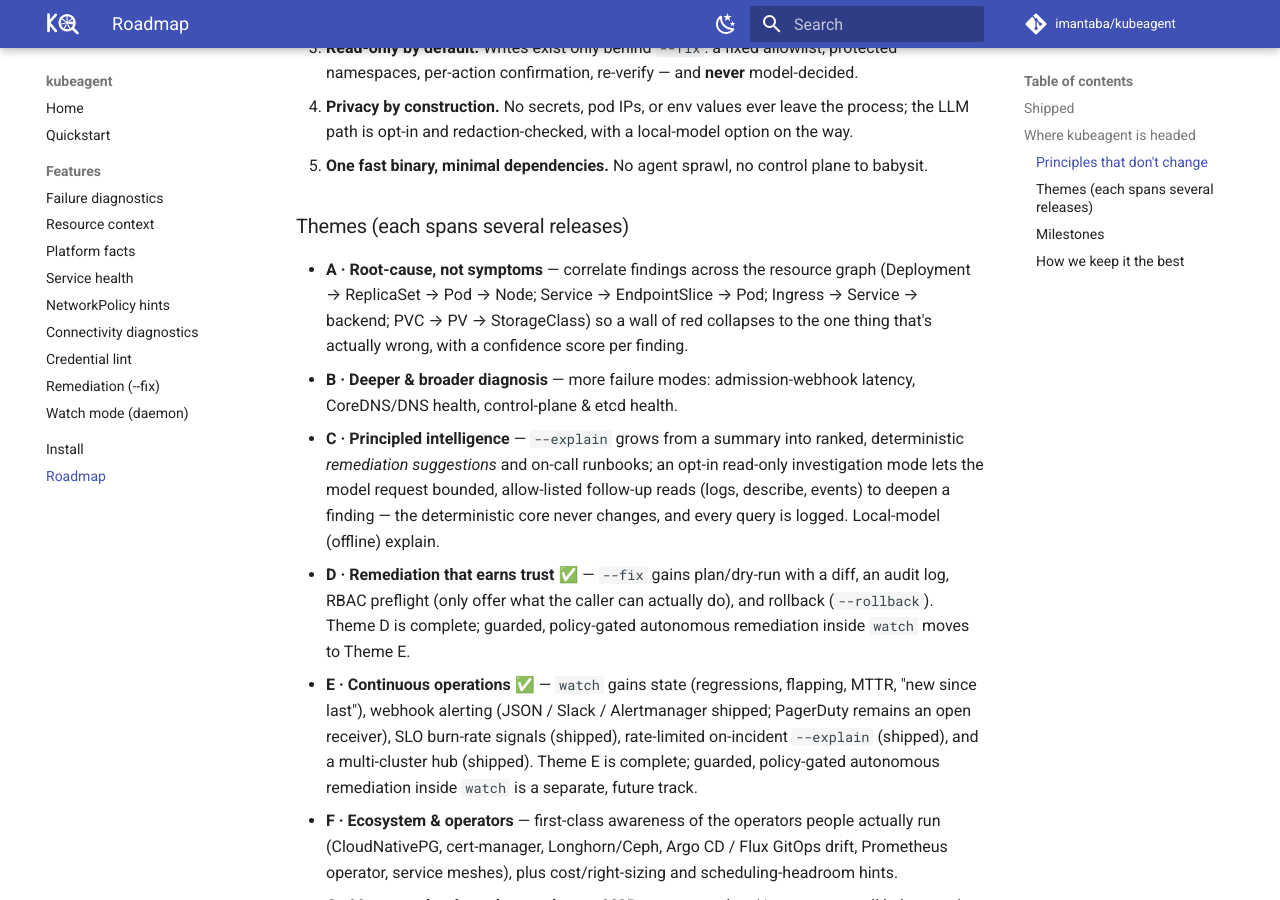
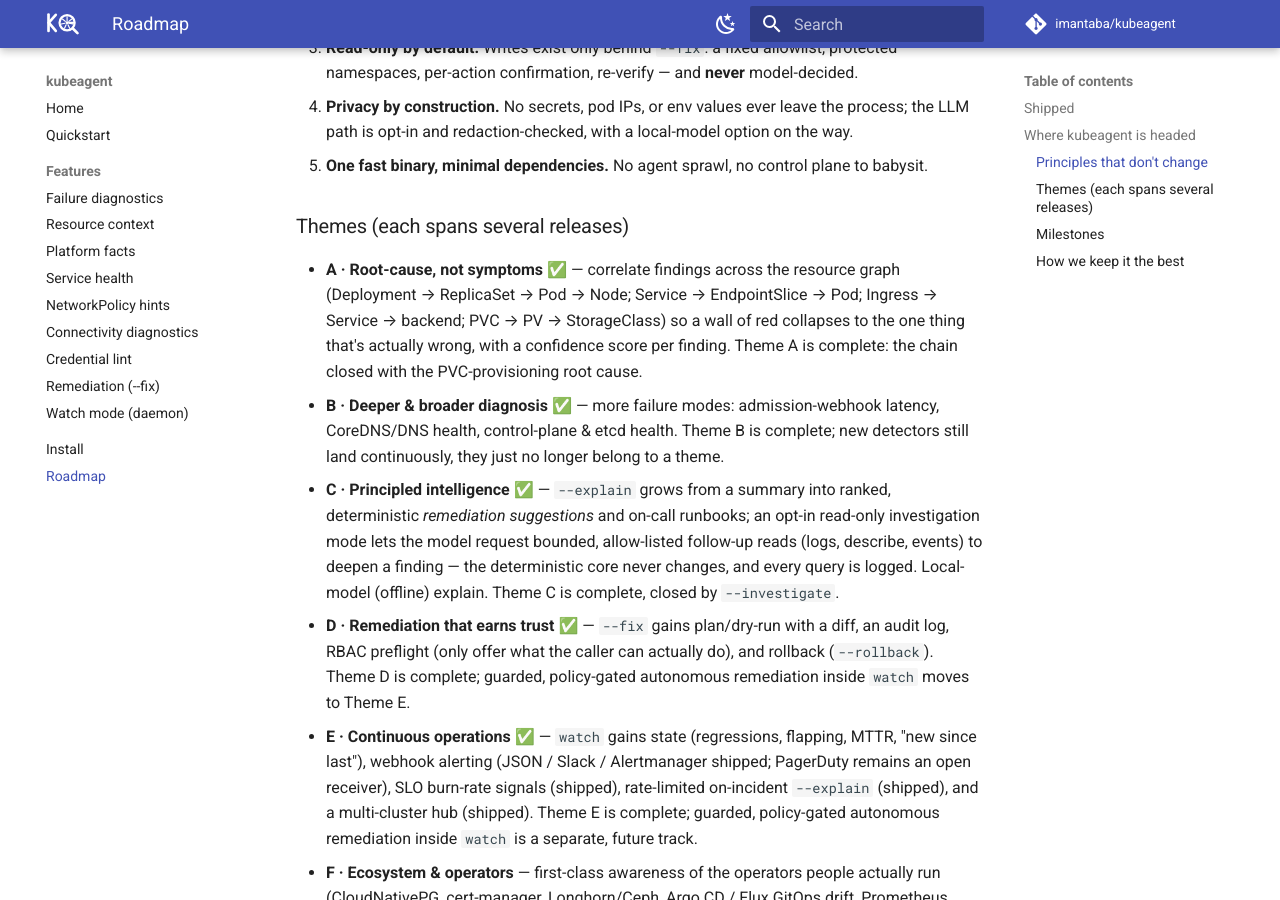
Before and after one commit to imantaba/kubeagent, an MkDocs documentation site: the page built from website/docs/roadmap.md, in a window 1280 px wide and 900 px high, scrolled down 7989 px. Built offline with MkDocs 1.6.1 and Material for MkDocs 9.7.7, drawn with Linux system fonts in a browser that asks for light colours; comment, search, counter and statistics services are not loaded.

Commit message:
release: v0.59.0 (multi-cluster hub; completes Theme E)
One watch process can now run an informer set per cluster, with every
per-cluster metric, alert, explanation and log line naming the cluster it
came from. Chart version takes a MINOR bump (0.21.1 → 0.22.0): the
templates and values gained the multicluster block.

Also marks Themes A, B and C complete on the roadmap. Their closing slices
shipped some releases ago — the PVC-provisioning root cause, the
admission-webhook latency check, and --investigate — but the theme list
still read as though they were open.

```diff
--- a/website/docs/roadmap.md
+++ b/website/docs/roadmap.md
@@ -391,17 +391,20 @@ These are the north star; every item below is measured against them.
 
 ### Themes (each spans several releases)
 
-- **A · Root-cause, not symptoms** — correlate findings across the resource graph
+- **A · Root-cause, not symptoms** ✅ — correlate findings across the resource graph
   (Deployment → ReplicaSet → Pod → Node; Service → EndpointSlice → Pod; Ingress →
   Service → backend; PVC → PV → StorageClass) so a wall of red collapses to the one
-  thing that's actually wrong, with a confidence score per finding.
-- **B · Deeper & broader diagnosis** — more failure modes: admission-webhook
-  latency, CoreDNS/DNS health, control-plane & etcd health.
-- **C · Principled intelligence** — `--explain` grows from a summary into ranked,
+  thing that's actually wrong, with a confidence score per finding. Theme A is
+  complete: the chain closed with the PVC-provisioning root cause.
+- **B · Deeper & broader diagnosis** ✅ — more failure modes: admission-webhook
+  latency, CoreDNS/DNS health, control-plane & etcd health. Theme B is complete;
+  new detectors still land continuously, they just no longer belong to a theme.
+- **C · Principled intelligence** ✅ — `--explain` grows from a summary into ranked,
   deterministic *remediation suggestions* and on-call runbooks; an opt-in read-only
   investigation mode lets the model request bounded, allow-listed follow-up reads
   (logs, describe, events) to deepen a finding — the deterministic core never
-  changes, and every query is logged. Local-model (offline) explain.
+  changes, and every query is logged. Local-model (offline) explain. Theme C is
+  complete, closed by `--investigate`.
 - **D · Remediation that earns trust** ✅ — `--fix` gains plan/dry-run with a
   diff, an audit log, RBAC preflight (only offer what the caller can actually
   do), and rollback (`--rollback`). Theme D is complete; guarded, policy-gated
```
Also changed, not shown: website/docs/install.md (+2 -2 lines), CHANGELOG.md, deploy/README.md, 2 other files.
